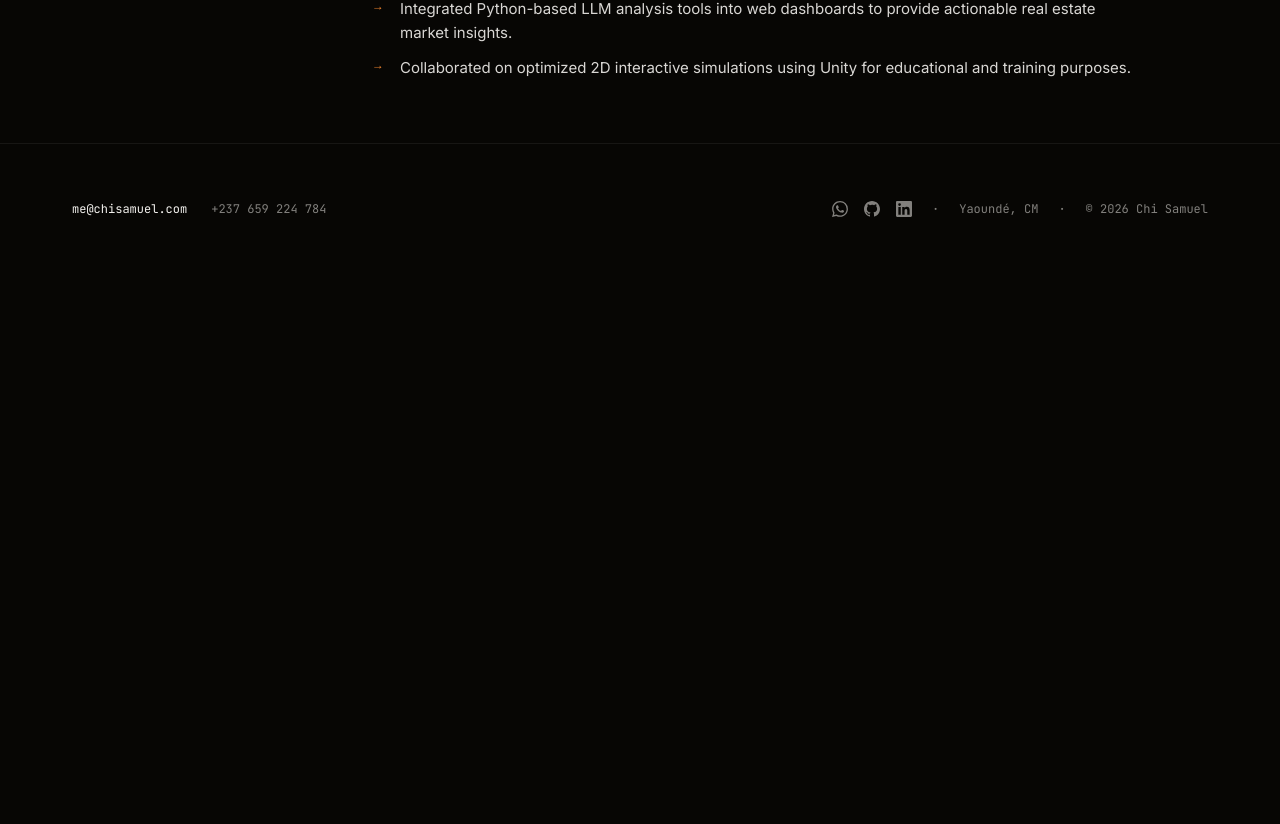
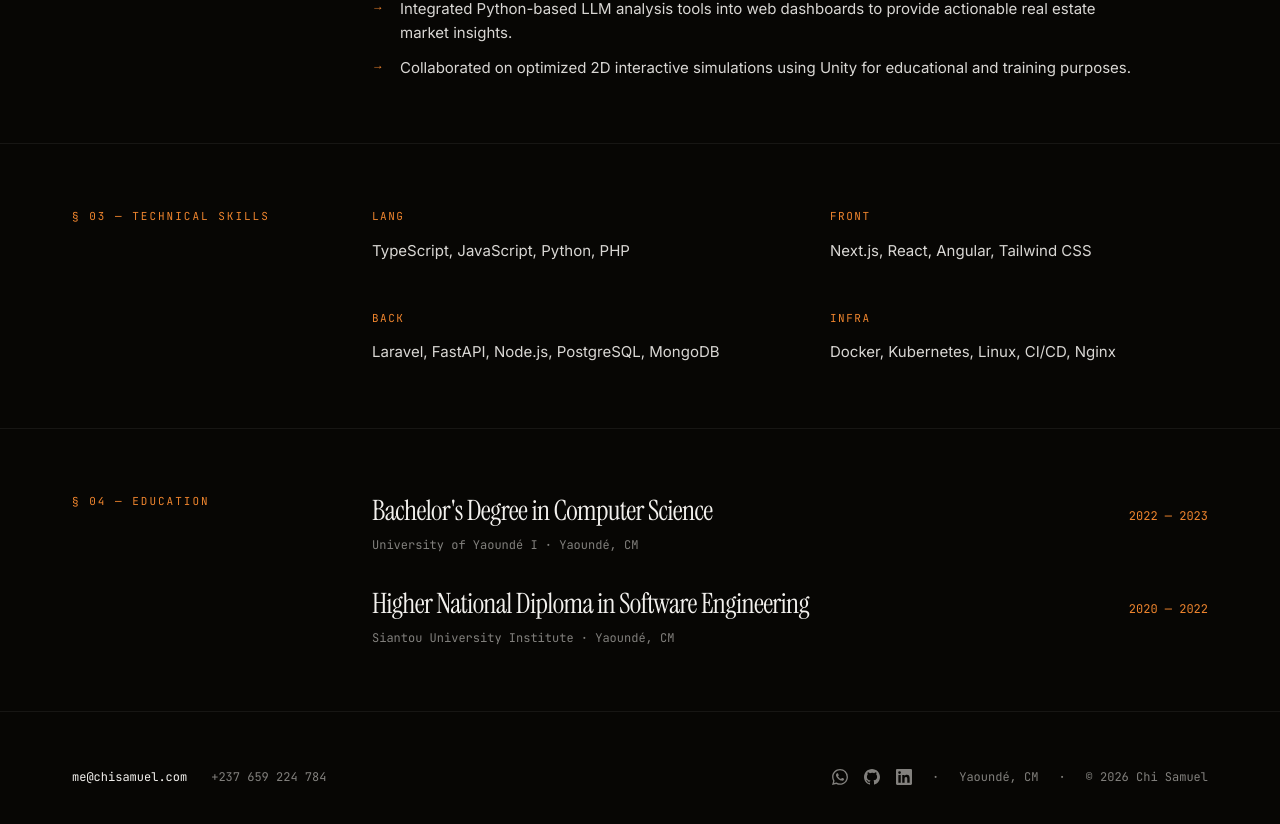
Before and after one commit to ChiSamuelA/chisamuel-v2, a Next.js app: page /en/cv in a window 1280 px wide. Shown: the part 1912-2736 px from the top of the page. Before the commit the page ends 2186 px from the top, so only its background shows below. Built offline with nearby package versions, Linux system fonts and the light colour scheme.

Commit message:
Feat: Implement CvEducation & CvSkills Components - CV Page

```diff
--- a/messages/en/home.json
+++ b/messages/en/home.json
@@ -150,6 +150,30 @@
           ]
         }
       ]
+    },
+    "skills": {
+      "label": "§ 03 — Technical Skills",
+      "categories": [
+        { "label": "LANG", "value": "TypeScript, JavaScript, Python, PHP" },
+        { "label": "FRONT", "value": "Next.js, React, Angular, Tailwind CSS" },
+        { "label": "BACK", "value": "Laravel, FastAPI, Node.js, PostgreSQL, MongoDB" },
+        { "label": "INFRA", "value": "Docker, Kubernetes, Linux, CI/CD, Nginx" }
+      ]
+    },
+    "education": {
+      "label": "§ 04 — Education",
+      "items": [
+        {
+          "degree": "Bachelor's Degree in Computer Science",
+          "org": "University of Yaoundé I · Yaoundé, CM",
+          "date": "2022 — 2023"
+        },
+        {
+          "degree": "Higher National Diploma in Software Engineering",
+          "org": "Siantou University Institute · Yaoundé, CM",
+          "date": "2020 — 2022"
+        }
+      ]
     }
   }
 }
--- a/messages/fr/home.json
+++ b/messages/fr/home.json
@@ -150,6 +150,30 @@
           ]
         }
       ]
+    },
+    "skills": {
+      "label": "§ 03 — Compétences Techniques",
+      "categories": [
+        { "label": "LANG", "value": "TypeScript, JavaScript, Python, PHP" },
+        { "label": "FRONT", "value": "Next.js, React, Angular, Tailwind CSS" },
+        { "label": "BACK", "value": "Laravel, FastAPI, Node.js, PostgreSQL, MongoDB" },
+        { "label": "INFRA", "value": "Docker, Kubernetes, Linux, CI/CD, Nginx" }
+      ]
+    },
+    "education": {
+      "label": "§ 04 — Éducation",
+      "items": [
+        {
+          "degree": "Licence en Informatique",
+          "org": "Université de Yaoundé I · Yaoundé, CM",
+          "date": "2022 — 2023"
+        },
+        {
+          "degree": "Brevet de Technicien Supérieur en Génie Logiciel",
+          "org": "Institut Universitaire Siantou · Yaoundé, CM",
+          "date": "2020 — 2022"
+        }
+      ]
     }
   }
 }
--- a/src/app/[locale]/(frontend)/cv/page.tsx
+++ b/src/app/[locale]/(frontend)/cv/page.tsx
@@ -1,6 +1,8 @@
 import CvHero from '@/components/cv/CvHero'
 import CvSummary from '@/components/cv/CvSummary'
 import CvExperience from '@/components/cv/CvExperience'
+import CvSkills from '@/components/cv/CvSkills'
+import CvEducation from '@/components/cv/CvEducation'
 import { getMessages } from '@/i18n'
 
 export default async function CvPage(props: {
@@ -15,7 +17,8 @@ export default async function CvPage(props: {
       <CvHero messages={messages!.home.cv.hero} />
       <CvSummary messages={messages!.home.cv.summary} />
       <CvExperience messages={messages!.home.cv.experience} />
-      {/* Additional sections will be added here */}
+      <CvSkills messages={messages!.home.cv.skills} />
+      <CvEducation messages={messages!.home.cv.education} />
     </main>
   )
 }
--- /dev/null
+++ b/src/components/cv/CvEducation.tsx
@@ -0,0 +1,49 @@
+import React from 'react'
+
+interface EducationItem {
+  degree: string
+  org: string
+  date: string
+}
+
+interface CvEducationProps {
+  messages: {
+    label: string
+    items: EducationItem[]
+  }
+}
+
+const CvEducation = ({ messages }: CvEducationProps) => {
+  return (
+    <section className="bg-ink-deep px-5 md:px-14 lg:px-[72px] py-16 border-t border-[oklch(0.2_0.005_80)]">
+      <div className="grid grid-cols-1 md:grid-cols-[220px_1fr] gap-10 md:gap-20">
+        <h2 className="font-mono text-[11px] text-copper uppercase tracking-[2px]">
+          {messages.label}
+        </h2>
+
+        <div className="space-y-8">
+          {messages.items.map((item, index) => (
+            <div
+              key={index}
+              className="flex flex-col md:flex-row md:justify-between md:items-baseline"
+            >
+              <div>
+                <h3 className="font-serif text-[24px] md:text-[28px] text-paper leading-tight tracking-tight">
+                  {item.degree}
+                </h3>
+                <p className="font-mono text-[12px] text-muted mt-2">
+                  {item.org}
+                </p>
+              </div>
+              <span className="font-mono text-[12px] text-copper mt-2 md:mt-0">
+                {item.date}
+              </span>
+            </div>
+          ))}
+        </div>
+      </div>
+    </section>
+  )
+}
+
+export default CvEducation
--- /dev/null
+++ b/src/components/cv/CvSkills.tsx
@@ -0,0 +1,40 @@
+import React from 'react'
+
+interface SkillCategory {
+  label: string
+  value: string
+}
+
+interface CvSkillsProps {
+  messages: {
+    label: string
+    categories: SkillCategory[]
+  }
+}
+
+const CvSkills = ({ messages }: CvSkillsProps) => {
+  return (
+    <section className="bg-ink-deep px-5 md:px-14 lg:px-[72px] py-16 border-t border-[oklch(0.2_0.005_80)]">
+      <div className="grid grid-cols-1 md:grid-cols-[220px_1fr] gap-10 md:gap-20">
+        <h2 className="font-mono text-[11px] text-copper uppercase tracking-[2px]">
+          {messages.label}
+        </h2>
+
+        <div className="grid grid-cols-1 md:grid-cols-2 gap-8 md:gap-y-12 md:gap-x-20">
+          {messages.categories.map((category, index) => (
+            <div key={index}>
+              <h3 className="font-mono text-[11px] text-copper uppercase tracking-[1.5px] mb-[14px]">
+                {category.label}
+              </h3>
+              <p className="font-sans text-[15px] text-paper-dim leading-[1.55]">
+                {category.value}
+              </p>
+            </div>
+          ))}
+        </div>
+      </div>
+    </section>
+  )
+}
+
+export default CvSkills
```
